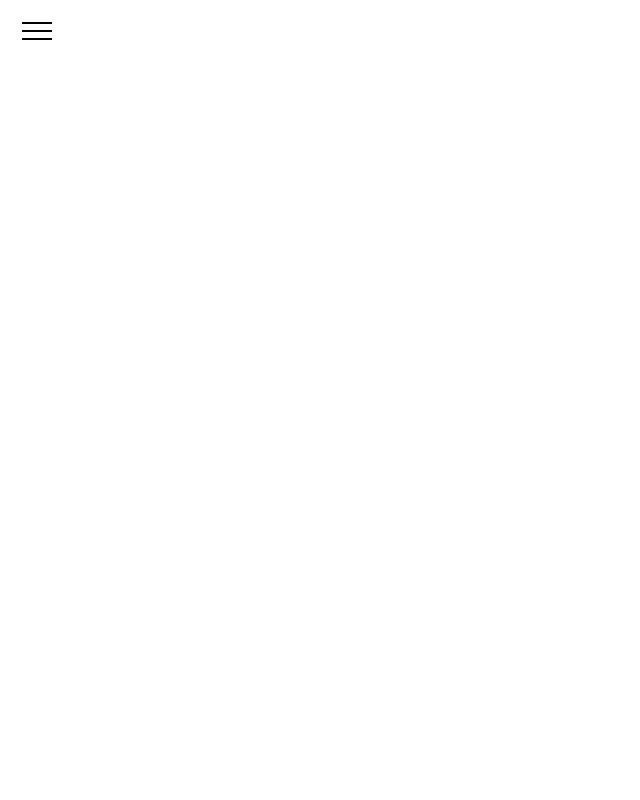
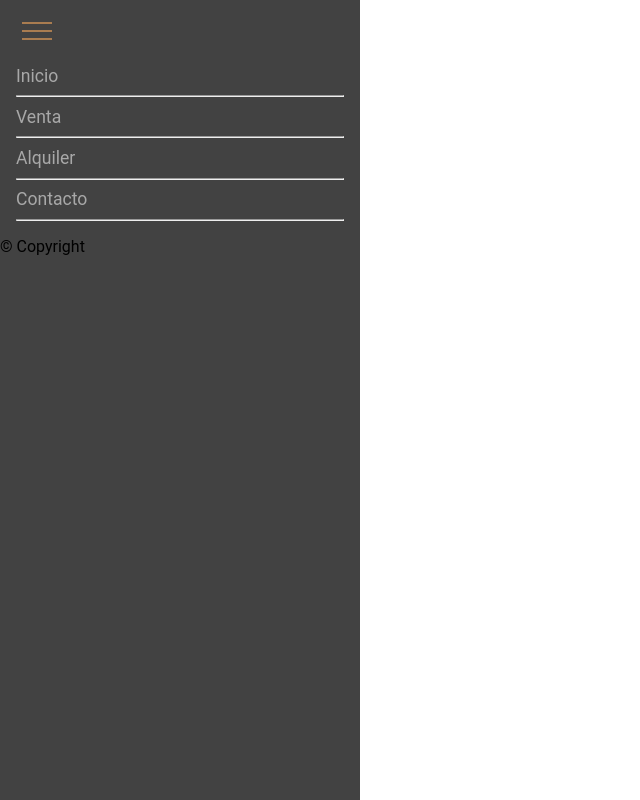
Before and after one commit to LilaPotter/Proyecto1-Web, a plain HTML site: page index.html in a window 1280 px wide. Both pictures are taken after a click on the element 37 px from the left and 31 px from the top of the page. Shown: the whole page, without its empty margins (0-640 px from the left). Drawn offline with Linux system fonts and the light colour scheme; a web font is replaced by a local one.

Commit message:
actualiza al otro css

```diff
--- a/css/styles.css
+++ b/css/styles.css
@@ -1,50 +1,89 @@
-@import url('https://fonts.googleapis.com/css2?family=Roboto&family=Trade+Winds&display=swap');
+@import url('https://fonts.googleapis.com/css2?family=Trade+Winds&display=swap');
+/* Reseteo CSS */
 *{
+    margin: 0;
     padding: 0;
-    margin: 0;
     box-sizing: border-box;
 }
 body{
     font-family: 'Roboto', sans-serif;
 }
 
+a{
+    text-decoration: none;
+}
+/* botón burguer */
 #burger{
-    position: fixed;
-    top: 1rem;
+    position: absolute;
+    top:1rem;
     left: 1rem;
-    cursor: pointer;
-    z-index: 1;
-
-
+    cursor:pointer;
+    z-index:1;
 }
 
 #burger .barra{
     width: 30px;
     height: 2px;
-    background-color: black;
     margin: 6px;
+    background-color:#a97c50;
+    transition: 400ms all ease-in-out;
 }
 
+#burger.abierto .barra{
+    background-color: white;
+}
+/*transforaciones*/
+
+#burger.abierto .barra.superior{
+    transform:translateY(8px) rotateZ(45deg);
+}
+#burger.abierto .barra.media{
+    width: 0;
+}
+#burger.abierto .barra.inferior{
+    transform:translateY(-8px) rotateZ(-45deg);
+}
+
+/* Menú Lateral */
 .menu{
     width: 360px;
     height: 100vh;
-    background-color: rgb(88, 88, 88);
-    padding-top: 60px;
+    background-color: #424242;
     position: fixed;
+    top:0;
+    left:-360px; /*al ppio esto estaba en 0 pero se va a desplazar, por eso se esconde con -*/
+    padding-top: 40px;
+    transition: all 300ms ease-in-out;
 }
 
-.abierto{
-    left:-360px;
+.menu.abierto{ /*esta clase se va a crear con jquery.Cuando se de click al botón burguer jquery añadirá la clase abierto*/
+    left:0
 }
+
 .menu nav{
+    padding: 1rem;
     display: flex;
     flex-direction: column;
+}
 
+.menu nav a{
+    padding: 0.6rem 0;
+    color: rgba(255, 255, 255, 0.541);
+    font-size: 1.1rem;
+    transition: 300ms all ease-in-out;
 }
-a{
-    text-decoration: none;
-    color: rgba(255, 255, 255, 0.561);
+
+.menu nav a:hover{
+    color: white;
 }
-.menu nav a{
-    padding: .5rem 1rem;
+
+.menu .copyright{
+    color: rgba(255, 255, 255, 0.541);
+    font-family: 0.9rem;
+    position: absolute;
+    bottom:0;
+    left:0;
+    padding: 0.5rem;
+    text-align: center;
+    width: 100%;/*No entiendo esto, se necesita un 100% para que afecte al text-align*/
 }
```
